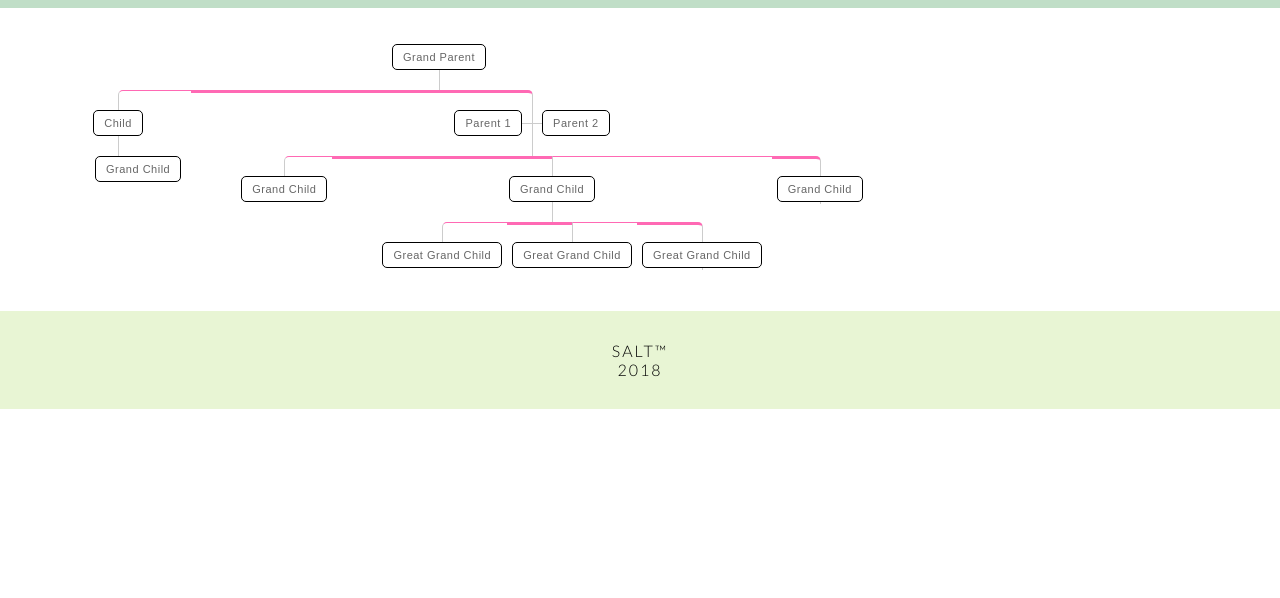
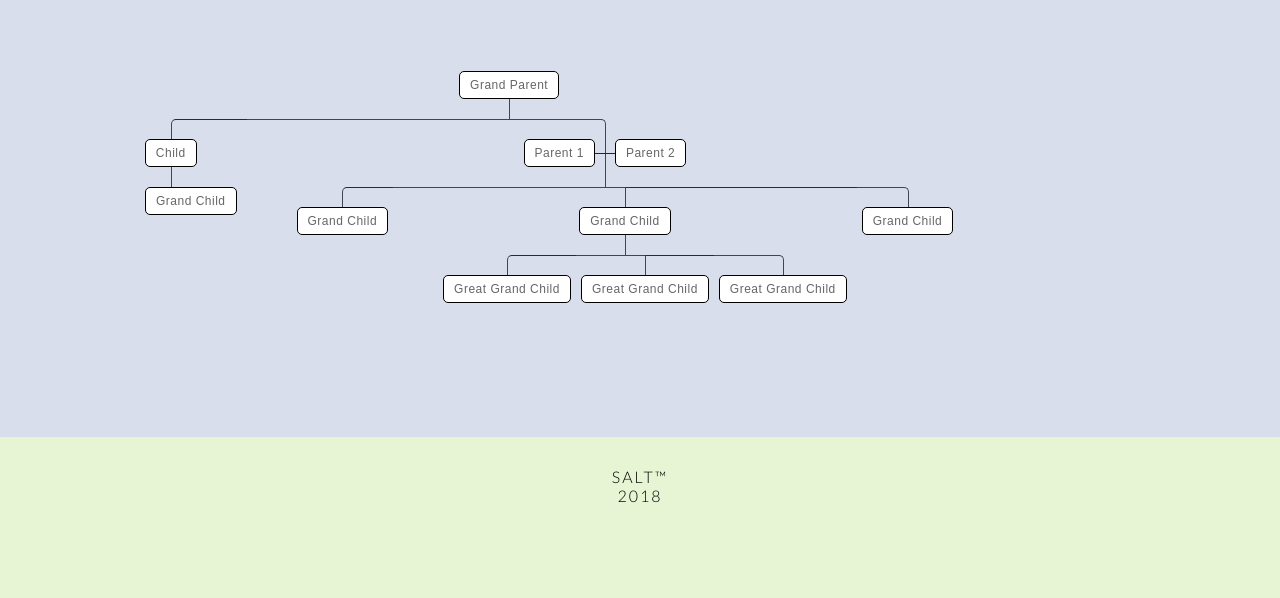
Before and after one commit to zinoki/salt-fam-tree, a plain HTML site: page index.html in a window 1280 px wide. Shown: the part 202-800 px from the top of the page. Drawn offline with nearby package versions, Linux system fonts and the light colour scheme.

Commit message:
tree updated

```diff
--- a/css/styles.css
+++ b/css/styles.css
@@ -5,7 +5,7 @@
 html, body {
 	margin: 0px;
 	height: 100%;
-	min-width: 880px;
+	min-width: 990px;
 	font-family: 'Lato', sans-serif;
 	font-weight: 400;
 }
@@ -23,13 +23,11 @@ html, body {
 	position: sticky;
 	top: 17px;
 	padding-left: 30px;
-	padding-top: 13px;
 }
 
 .mainheader h1 {
 	display: inline-block;
 	margin: 0px;
-	padding-top: 30px;
 	padding-bottom: 20px;
 	padding-left: 12px;
 	font-size: 42px;
@@ -62,10 +60,10 @@ html, body {
 	border: 1px solid black;
 }
 
- .biofield {
-	 position: relative;
-	 top: 17px;
- }
+.biofield {
+	position: relative;
+	top: 17px;
+}
 
 .buttons {
 	display: inline;
@@ -77,7 +75,7 @@ html, body {
 ############ */
 
 footer {
-	width: auto;
+	box-shadow: 0px 500px 0px 500px #E8F5D4;
 	padding: 30px;
 	background-color: #E8F5D4;
 	text-align: center;
--- a/css/treestyles.css
+++ b/css/treestyles.css
@@ -3,10 +3,10 @@
 ############ */
 
 .tree {
-	width: auto;
-	display: inline-block;
-	padding-bottom: 40px;
-	/* background-color: lightblue; */
+	padding-top: 40px;
+	padding-bottom: 350px;
+	padding-left: 50px;
+	background-color: rgba(129, 145, 193, 0.3);
 }
 
 .firstul {
@@ -63,18 +63,17 @@
 .tree ul {
 	padding-top: 20px;
 	position: relative;
-
 	-webkit-transition: all 0.5s;
 	-moz-transition: all 0.5s;
 	transition: all 0.5s;
 }
 
 .tree li {
-	float: left; text-align: center;
+	float: left;
+	text-align: center;
 	list-style-type: none;
 	position: relative;
 	padding: 20px 5px 0 5px;
-
 	-webkit-transition: all 0.5s;
 	-moz-transition: all 0.5s;
 	transition: all 0.5s;
@@ -84,56 +83,71 @@
 
 .tree li::before {
 	content: '';
-	position: absolute; top: 0; right: 50%;
-	border-top: 3px solid hotpink;
-	width: 50%; height: 45px;
+	position: absolute;
+	top: 0;
+	right: 50%;
+	border-top: 1px solid #252529;
+	width: 50%;
+	height: 45px;
 	z-index: -1;
 }
 
 .tree li::after {
 	content: '';
-	position: absolute; top: 0; right: 50%;
-	border-top: 1px solid hotpink;
-	width: 50%; height: 45px;
+	position: absolute;
+	top: 0;
+	right: 50%;
+	border-top: 1px solid black;
+	width: 50%;
+	height: 45px;
 	z-index: -1;
-	right: auto; left: 50%;
-	border-left: 1px solid #ccc;
+	right: auto;
+	left: 50%;
+	border-left: 1px solid #252529;
 }
 
 /* Remove left-right connectors from elements without
 any siblings */
 
-.tree li:only-child::after, .tree li:only-child::before {
+.tree li:only-child::after {
+	display: none;
+}
+
+.tree li:only-child::before {
 	display: none;
 }
 
 /* Remove space from the top of single children */
 
-.tree li:only-child{ padding-top: 0;}
+.tree li:only-child {
+	padding-top: 0;
+}
 
 /* Remove left connector from first child and
 right connector from last child */
 
-.tree li:first-child::before, .tree li:last-child::after{
+.tree li:first-child::before {
+	border: 0 none;
+}
+
+.tree li:last-child::after {
 	border: 0 none;
 }
 
 /* Add back the vertical connector to the last nodes */
 
-.tree li:last-child::before{
-	border-right: 1px solid #ccc;
+.tree li:last-child::before {
+	border-right: 1px solid #252529;
 	border-radius: 0 5px 0 0;
-
 	-webkit-transform: translateX(1px);
 	-moz-transform: translateX(1px);
 	transform: translateX(1px);
-
 	-webkit-border-radius: 0 5px 0 0;
 	-moz-border-radius: 0 5px 0 0;
 	border-radius: 0 5px 0 0;
 }
 
-.tree li:first-child::after{
+.tree li:first-child::after {
 	border-radius: 5px 0 0 0;
 	-webkit-border-radius: 5px 0 0 0;
 	-moz-border-radius: 5px 0 0 0;
@@ -141,11 +155,14 @@ right connector from last child */
 
 /* Add downward connectors from parents */
 
-.tree ul ul::before{
+.tree ul ul::before {
 	content: '';
-	position: absolute; top: -12px; left: 50%;
-	border-left: 1px solid #ccc;
-	width: 0; height: 32px;
+	position: absolute;
+	top: -12px;
+	left: 50%;
+	border-left: 1px solid #252529;
+	width: 0;
+	height: 32px;
 	z-index: -1;
 }
 
@@ -155,44 +172,51 @@ right connector from last child */
 	text-decoration: none;
 	color: #666;
 	font-family: arial, verdana, tahoma;
-	font-size: 11px;
+	font-size: 12px;
 	display: inline-block;
 	background: white;
 	letter-spacing: .5px;
-
 	-webkit-border-radius: 5px;
 	-moz-border-radius: 5px;
 	border-radius: 5px;
-
 	-webkit-transition: all 0.5s;
 	-moz-transition: all 0.5s;
 	transition: all 0.5s;
 }
+
 .tree li a+a {
 	margin-left: 20px;
 	position: relative;
 }
+
 .tree li a+a::before {
 	content: '';
 	position: absolute;
-	border-top: 1px solid #ccc;
-	top: 50%; left: -21px;
+	border-top: 1px solid #252529;
+	top: 50%;
+	left: -21px;
 	width: 20px;
 }
 
-/* Hover Effects */
-/* We will apply the hover effect the the lineage of the element also */
+/*
+Hover Effects
+Apply the hover effect the lineage of the element also
+*/
 
-.tree li a:hover, .tree li a:hover~ul li a {
-	background: #c8e4f8; color: #000; border: 1px solid #ccc;
+.tree li a:hover {
+	background: #c8e4f8;
+	color: #000;
+	border: 1.5px solid #252529;
+}
+
+.tree li a:hover~ul li a {
+	background: #c8e4f8;
+	color: #000;
+	border: 1.5px solid #252529;
 }
 
 /*Connector styles on hover*/
 
-.tree li a:hover~ul li::after,
-.tree li a:hover~ul li::before,
-.tree li a:hover~ul::before,
-.tree li a:hover~ul ul::before
-{
-	border-color: #ccc;
+.tree li a:hover~ul li::after, .tree li a:hover~ul li::before, .tree li a:hover~ul::before, .tree li a:hover~ul ul::before {
+	border-color: black;
 }
--- a/index.html
+++ b/index.html
@@ -11,6 +11,7 @@
 	<link rel="icon" href="images/treeicon.ico" type="images/treeicon">
 	<link rel="stylesheet" href="css/styles.css">
 	<link rel="stylesheet" href="css/treestyles.css">
+	<script src="https://ajax.googleapis.com/ajax/libs/jquery/3.2.1/jquery.min.js"></script>
 </head>
 
 </body>
@@ -82,7 +83,6 @@
 	</ul>
 </section>
 
-
 <!-- <section class="treearea">
 	<article class="fammemboxes">
 		<h2 class="memname">Paulo Ramos</h2>
@@ -106,11 +106,12 @@
 	</article>
 </section> -->
 
-
 <footer class="footer">
 	<p>SALT™</p>
 	<p>2018</p>
 </footer>
+<script type="text/javascript" src="js/index.js">
+</script>
+</body>
 
-</body>
 </html>
--- /dev/null
+++ b/js/index.js
@@ -0,0 +1,2 @@
+//
+// $('.mainheader').find('h1').css('font-size', '90px');
```
Lines whose indentation alone changed are shown as unchanged.
